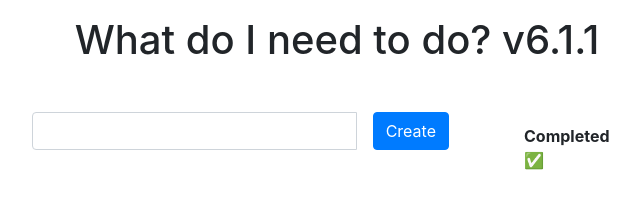
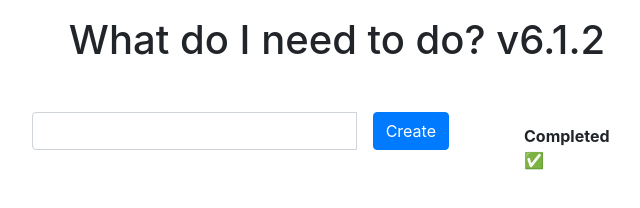
Before and after one commit to ArslanHostmaster/todo-app, a website: page public/index.html in a window 1280 px wide. Shown: the whole page, without its empty margins (303-943 px from the left). Drawn offline with nearby package versions, Linux system fonts and the light colour scheme; no server answers.

Commit message:
update v6

```diff
--- a/public/index.html
+++ b/public/index.html
@@ -6,11 +6,11 @@
     <meta http-equiv="X-UA-Compatible" content="ie=edge">
     <link rel="stylesheet" href="https://stackpath.bootstrapcdn.com/bootstrap/4.3.1/css/bootstrap.min.css" />
     <script src="script.js"></script>
-    <title>Node Todo App! Test using Ansible v5</title>
+    <title>Node Todo App! Test using Ansible v6</title>
   </head>
   <body>
     <div class="container mt-3 w-50">
-      <h1 class="mb-5 text-center">What do I need to do? v6.1.1</h1>
+      <h1 class="mb-5 text-center">What do I need to do? v6.1.2</h1>
       <div class="row">
         <div class="col-9 pr-5">
           <div class="input-group mb-3">
```
